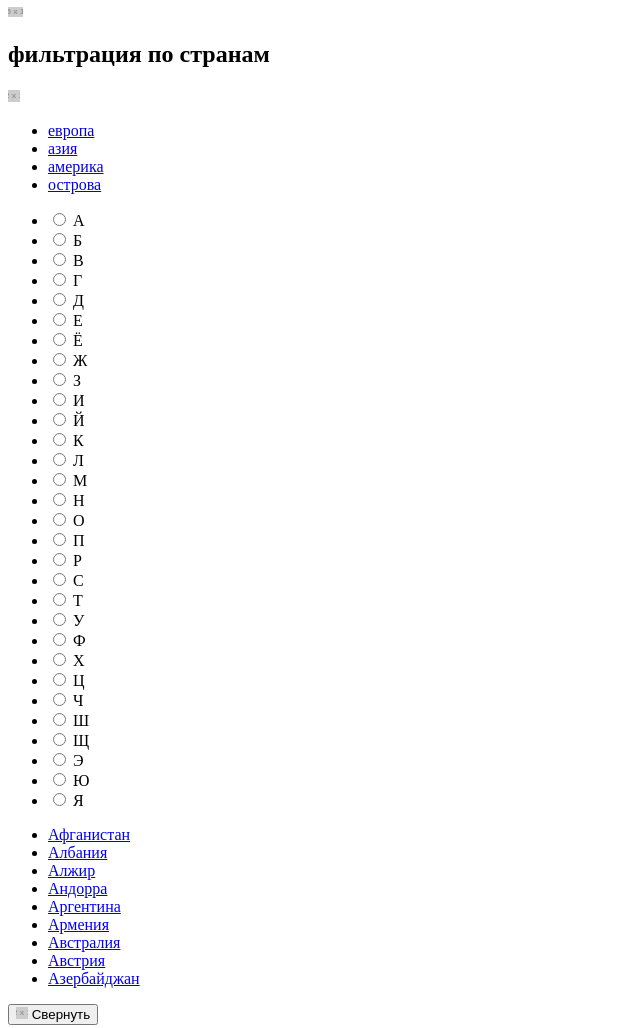
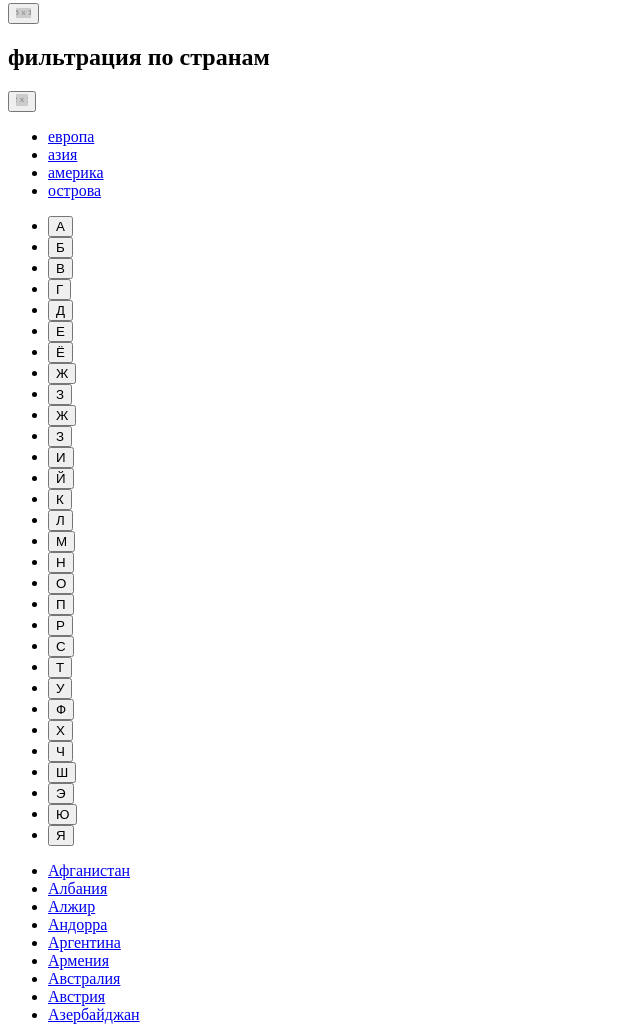
Before and after one commit to sunnyplus/644387-pognali-18, a website: page source/catalog.html in a window 1280 px wide. Shown: the part 274-1302 px from the top of the page, without its empty margins (0-640 px from the left). Drawn offline with Linux system fonts and the light colour scheme; placeholder pictures from the web are drawn by us.

Commit message:
исправления calalog.html

```diff
--- a/source/catalog.html
+++ b/source/catalog.html
@@ -6,7 +6,6 @@
   </head>
   <body>
     <header class="page-header">
-      <div class="header-top-wrapper">
       <a class="logo page-header__logo">
         <img src="https://via.placeholder.com/100x19" width="100" height="19" alt="Погнали?" class="logo__image">
       </a>
@@ -25,25 +24,29 @@
           </ul>
         <a href="login.html" class="main-nav__login">Авторизация</a>
         <div class="contacts">
+          <div class="contacts-item">
             <img class="contacts__icon" src="https://via.placeholder.com/18x18" alt="Телефон">
-            <a class="contacts__phone" href="tel:88005558628" class="contact-item__value">8 800 555-86-28</a>
+            <a class="contacts__phone" href="tel:88005558628">8 800 555-86-28</a>
           </div>
-          <div class="contacts">
+          <div class="contacts__item">
             <img class="contacts__icon" src="https://via.placeholder.com/18x18" alt="E-mail">
-            <a class="contacts__phone" href="mailto:mail@htmlacademy.ru" class="contact-item__value">mail@htmlacademy.ru</a>
+            <a class="contacts__phone" href="mailto:mail@htmlacademy.ru">mail@htmlacademy.ru</a>
+          </div>
         </div>
       </nav>
-      </div>
     </header>
     <main class="page-main">
       <h1 class="main-heading">Попутчики</h1>
       <section class="country-filter">
         <div class="country-filter__heading-wrapper">
+          <button class="country-filter__open-btn" type="button">
             <img src="https://via.placeholder.com/15x10" width="15" height="10" alt="Иконка меню фильтрации по странам">
+          </button>
           <h2>фильтрация по странам</h2>
+          <button class="country-filter__close-btn" type="button">
             <img src="https://via.placeholder.com/12x12" width="12" height="12" alt="Иконка закрытия фильтрации по странам">
+          </button>
         </div>
-        <div class="country-body-wrapper">
         <div class="country-filter__continent-box">
           <ul class="country-filter__continent-list">
             <li class="country-filter__continent-item">
@@ -62,125 +65,95 @@
         </div>
         <form class="country-filter__form" action="http://echo.htmlacademy.ru">
           <ul class="country-filter__country-alphabet-list">
-              <li class="country-filter__country-alphabet-item visually-hidden">
-                <input class="country-filter__radio" type="radio" name="alphabet" id="letter-1">
-                <label for="letter-1" class="country-filter__label">А</label>
+            <li class="country-filter__item">
+              <button class="country-filter__letter" type="button">А</button>
             </li>
-              <li class="country-filter__country-alphabet-item visually-hidden">
-                <input class="country-filter__radio" type="radio" name="alphabet" id="letter-2">
-                <label for="letter-2" class="country-filter__label">Б</label>
+            <li class="country-filter__item">
+              <button class="country-filter__letter" type="button">Б</button>
             </li>
-              <li class="country-filter__country-alphabet-item visually-hidden">
-                <input class="country-filter__radio" type="radio" name="alphabet" id="letter-3">
-                <label for="letter-3" class="country-filter__label">В</label>
+            <li class="country-filter__item">
+              <button class="country-filter__letter" type="button">В</button>
             </li>
-              <li class="country-filter__country-alphabet-item visually-hidden">
-                <input class="country-filter__radio" type="radio" name="alphabet" id="letter-4">
-                <label for="letter-4" class="country-filter__label">Г</label>
+            <li class="country-filter__item">
+              <button class="country-filter__letter" type="button">Г</button>
             </li>
-              <li class="country-filter__country-alphabet-item visually-hidden">
-                <input class="country-filter__radio" type="radio" name="alphabet" id="letter-5">
-                <label for="letter-5" class="country-filter__label">Д</label>
+            <li class="country-filter__item">
+              <button class="country-filter__letter" type="button">Д</button>
             </li>
-              <li class="country-filter__country-alphabet-item visually-hidden">
-                <input class="country-filter__radio" type="radio" name="alphabet" id="letter-6">
-                <label for="letter-6" class="country-filter__label">Е</label>
+            <li class="country-filter__item">
+              <button class="country-filter__letter" type="button">Е</button>
             </li>
-              <li class="country-filter__country-alphabet-item visually-hidden">
-                <input class="country-filter__radio" type="radio" name="alphabet" id="letter-7">
-                <label for="letter-7" class="country-filter__label">Ё</label>
+            <li class="country-filter__item">
+              <button class="country-filter__letter" type="button">Ё</button>
             </li>
-              <li class="country-filter__country-alphabet-item visually-hidden">
-                <input class="country-filter__radio" type="radio" name="alphabet" id="letter-8">
-                <label for="letter-8" class="country-filter__label">Ж</label>
+            <li class="country-filter__item">
+              <button class="country-filter__letter" type="button">Ж</button>
             </li>
-              <li class="country-filter__country-alphabet-item visually-hidden">
-                <input class="country-filter__radio" type="radio" name="alphabet" id="letter-9">
-                <label for="letter-9" class="country-filter__label">З</label>
+            <li class="country-filter__item">
+              <button class="country-filter__letter" type="button">З</button>
             </li>
-              <li class="country-filter__country-alphabet-item visually-hidden">
-                <input class="country-filter__radio" type="radio" name="alphabet" id="letter-10">
-                <label for="letter-10" class="country-filter__label">И</label>
+            <li class="country-filter__item">
+              <button class="country-filter__letter" type="button">Ж</button>
             </li>
-              <li class="country-filter__country-alphabet-item visually-hidden">
-                <input class="country-filter__radio" type="radio" name="alphabet" id="letter-11">
-                <label for="letter-11" class="country-filter__label">Й</label>
+            <li class="country-filter__item">
+              <button class="country-filter__letter" type="button">З</button>
             </li>
-              <li class="country-filter__country-alphabet-item visually-hidden">
-                <input class="country-filter__radio" type="radio" name="alphabet" id="letter-12">
-                <label for="letter-12" class="country-filter__label">К</label>
+            <li class="country-filter__item">
+              <button class="country-filter__letter" type="button">И</button>
             </li>
-              <li class="country-filter__country-alphabet-item visually-hidden">
-                <input class="country-filter__radio" type="radio" name="alphabet" id="letter-13">
-                <label for="letter-13" class="country-filter__label">Л</label>
+            <li class="country-filter__item">
+              <button class="country-filter__letter" type="button">Й</button>
             </li>
-              <li class="country-filter__country-alphabet-item visually-hidden">
-                <input class="country-filter__radio" type="radio" name="alphabet" id="letter-14">
-                <label for="letter-14" class="country-filter__label">М</label>
+            <li class="country-filter__item">
+              <button class="country-filter__letter" type="button">К</button>
             </li>
-              <li class="country-filter__country-alphabet-item visually-hidden">
-                <input class="country-filter__radio" type="radio" name="alphabet" id="letter-15">
-                <label for="letter-15" class="country-filter__label">Н</label>
+            <li class="country-filter__item">
+              <button class="country-filter__letter" type="button">Л</button>
             </li>
-              <li class="country-filter__country-alphabet-item visually-hidden">
-                <input class="country-filter__radio" type="radio" name="alphabet" id="letter-16">
-                <label for="letter-16" class="country-filter__label">О</label>
+            <li class="country-filter__item">
+              <button class="country-filter__letter" type="button">М</button>
             </li>
-              <li class="country-filter__country-alphabet-item visually-hidden">
-                <input class="country-filter__radio" type="radio" name="alphabet" id="letter-17">
-                <label for="letter-17" class="country-filter__label">П</label>
+            <li class="country-filter__item">
+              <button class="country-filter__letter" type="button">Н</button>
             </li>
-              <li class="country-filter__country-alphabet-item visually-hidden">
-                <input class="country-filter__radio" type="radio" name="alphabet" id="letter-18">
-                <label for="letter-18" class="country-filter__label">Р</label>
+            <li class="country-filter__item">
+              <button class="country-filter__letter" type="button">О</button>
             </li>
-              <li class="country-filter__country-alphabet-item visually-hidden">
-                <input class="country-filter__radio" type="radio" name="alphabet" id="letter-19">
-                <label for="letter-19" class="country-filter__label">С</label>
+            <li class="country-filter__item">
+              <button class="country-filter__letter" type="button">П</button>
             </li>
-              <li class="country-filter__country-alphabet-item visually-hidden">
-                <input class="country-filter__radio" type="radio" name="alphabet" id="letter-20">
-                <label for="letter-20" class="country-filter__label">Т</label>
+            <li class="country-filter__item">
+              <button class="country-filter__letter" type="button">Р</button>
             </li>
-              <li class="country-filter__country-alphabet-item visually-hidden">
-                <input class="country-filter__radio" type="radio" name="alphabet" id="letter-21">
-                <label for="letter-21" class="country-filter__label">У</label>
+            <li class="country-filter__item">
+              <button class="country-filter__letter" type="button">С</button>
             </li>
-              <li class="country-filter__country-alphabet-item visually-hidden">
-                <input class="country-filter__radio" type="radio" name="alphabet" id="letter-22">
-                <label for="letter-22" class="country-filter__label">Ф</label>
+            <li class="country-filter__item">
+              <button class="country-filter__letter" type="button">Т</button>
             </li>
-              <li class="country-filter__country-alphabet-item visually-hidden">
-                <input class="country-filter__radio" type="radio" name="alphabet" id="letter-23">
-                <label for="letter-23" class="country-filter__label">Х</label>
+            <li class="country-filter__item">
+              <button class="country-filter__letter" type="button">У</button>
             </li>
-              <li class="country-filter__country-alphabet-item visually-hidden">
-                <input class="country-filter__radio" type="radio" name="alphabet" id="letter-24">
-                <label for="letter-24" class="country-filter__label">Ц</label>
+            <li class="country-filter__item">
+              <button class="country-filter__letter" type="button">Ф</button>
             </li>
-              <li class="country-filter__country-alphabet-item visually-hidden">
-                <input class="country-filter__radio" type="radio" name="alphabet" id="letter-25">
-                <label for="letter-25" class="country-filter__label">Ч</label>
+            <li class="country-filter__item">
+              <button class="country-filter__letter" type="button">Х</button>
             </li>
-              <li class="country-filter__country-alphabet-item visually-hidden">
-                <input class="country-filter__radio" type="radio" name="alphabet" id="letter-26">
-                <label for="letter-26" class="country-filter__label">Ш</label>
+            <li class="country-filter__item">
+              <button class="country-filter__letter" type="button">Ч</button>
             </li>
-              <li class="country-filter__country-alphabet-item visually-hidden">
-                <input class="country-filter__radio" type="radio" name="alphabet" id="letter-27">
-                <label for="letter-27" class="country-filter__label">Щ</label>
+            <li class="country-filter__item">
+              <button class="country-filter__letter" type="button">Ш</button>
             </li>
-              <li class="country-filter__country-alphabet-item visually-hidden">
-                <input class="country-filter__radio" type="radio" name="alphabet" id="letter-28">
-                <label for="letter-28" class="country-filter__label">Э</label>
+            <li class="country-filter__item">
+              <button class="country-filter__letter" type="button">Э</button>
             </li>
-              <li class="country-filter__country-alphabet-item visually-hidden">
-                <input class="country-filter__radio" type="radio" name="alphabet" id="letter-29">
-                <label for="letter-29" class="country-filter__label">Ю</label>
+            <li class="country-filter__item">
+              <button class="country-filter__letter" type="button">Ю</button>
             </li>
-              <li class="country-filter__country-alphabet-item visually-hidden">
-                <input class="country-filter__radio" type="radio" name="alphabet" id="letter-30">
-                <label for="letter-30" class="country-filter__label">Я</label>
+            <li class="country-filter__item">
+              <button class="country-filter__letter" type="button">Я</button>
             </li>
           </ul>
         </form>
@@ -215,7 +188,6 @@
             </li>
           </ul>
         </div>
-        </div>
         <button class="country-filter__button button-hide" type="button">
           <img class="button-hide__icon" src="https://via.placeholder.com/12x12" alt="Иконка кнопки Свернуть">
           <span class="button-hide__title">Свернуть</span>
@@ -226,26 +198,54 @@
         <form action="http://echo.htmlacademy.ru" class="companion-select__form">
           <fieldset class="companion-select__field">
             <legend class="companion-select__legend">Хобби</legend>
+            <ul class="companion-select__list">
+              <li class="companion-select__item">
+                <input type="checkbox" name="hobby" value="gym" id="gym" checked>
+                <label for="hardrock">Спортзал</label>
+              </li>
+              <li class="companion-select__item">
+                <input type="checkbox" name="hobby" value="kalian" id="kalian">
+                <label for="russian-rap">Кальян</label>
+              </li>
+              <li class="companion-select__item">
+                <input type="checkbox" name="hobby" value="sofa" id="sofa">
+                <label for="eurodance">Диван</label>
+              </li>
+            </ul>
           </fieldset>
           <fieldset class="companion-select__field">
             <legend class="companion-select__legend">Музыка</legend>
             <ul class="companion-select__list">
               <li class="companion-select__item">
-                <input type="checkbox" name="hardrock" id="hardrock" checked>
+                <input type="checkbox" name="music" value="hardrock" id="hardrock" checked>
                 <label for="hardrock">Тяжёлый рок</label>
               </li>
               <li class="companion-select__item">
-                <input type="checkbox" name="russian-rap" id="russian-rap">
+                <input type="checkbox" name="music" value="russian-rap" id="russian-rap">
                 <label for="russian-rap">Русский рэп</label>
               </li>
               <li class="companion-select__item">
-                <input type="checkbox" name="eurodance" id="eurodance">
+                <input type="checkbox" name="music" value="eurodance" id="eurodance">
                 <label for="eurodance">Евроденс</label>
               </li>
             </ul>
           </fieldset>
           <fieldset class="companion-select__field">
             <legend class="companion-select__legend">Еда</legend>
+            <ul class="companion-select__list">
+              <li class="companion-select__item">
+                <input type="checkbox" name="food" value="meat-eater" id="meat-eater" checked>
+                <label for="hardrock">Мясоед</label>
+              </li>
+              <li class="companion-select__item">
+                <input type="checkbox" name="food" value="pp" id="pp">
+                <label for="russian-rap">Сидит на ПП</label>
+              </li>
+              <li class="companion-select__item">
+                <input type="checkbox" name="food" value="cheese-eater" id="cheese-eater">
+                <label for="eurodance">Веган-сыроед</label>
+              </li>
+            </ul>
           </fieldset>
           <fieldset class="companion-select__field">
             <legend class="companion-select__legend">Транспорт</legend>
@@ -552,17 +552,17 @@
       <a class="logo">
         <img src="https://via.placeholder.com/100x19" width="100" height="19" alt="Погнали?" class="logo__image">
       </a>
-      <div class="social page-footer__social">
-        <div class="social__item">
-            <img src="https://via.placeholder.com/45x45" width="45" height="45" alt="Страница в Фейсбук" class="social__image">
-        </div>
-        <div class="social__item">
-            <img src="https://via.placeholder.com/45x45" width="45" height="45" alt="Страница во Вконтакте" class="social__image">
-        </div>
-        <div class="social__item">
-            <img src="https://via.placeholder.com/45x45" width="45" height="45" alt="Страница в Инстаграм" class="social__image">
-        </div>
-      </div>
+      <ul class="social page-footer__social">
+        <li class="social__item">
+            <a class="social__link"><img src="https://via.placeholder.com/45x45" width="45" height="45" alt="Страница в Фейсбук" class="social__image"></a>
+        </li>
+        <li class="social__item">
+            <a class="social__link"><img src="https://via.placeholder.com/45x45" width="45" height="45" alt="Страница во Вконтакте" class="social__image"></a>
+        </li>
+        <li class="social__item">
+            <a class="social__link"><img src="https://via.placeholder.com/45x45" width="45" height="45" alt="Страница в Инстаграм" class="social__image"></a>
+        </li>
+      </ul>
       <div class="site-producer">
         <div class="site-producer__info">Разработано</div>
         <div class="site-producer__logo">
```
Also changed, not shown: source/form.html (+16 -16 lines), source/index.html (+18 -18 lines). Lines whose indentation alone changed are shown as unchanged.
